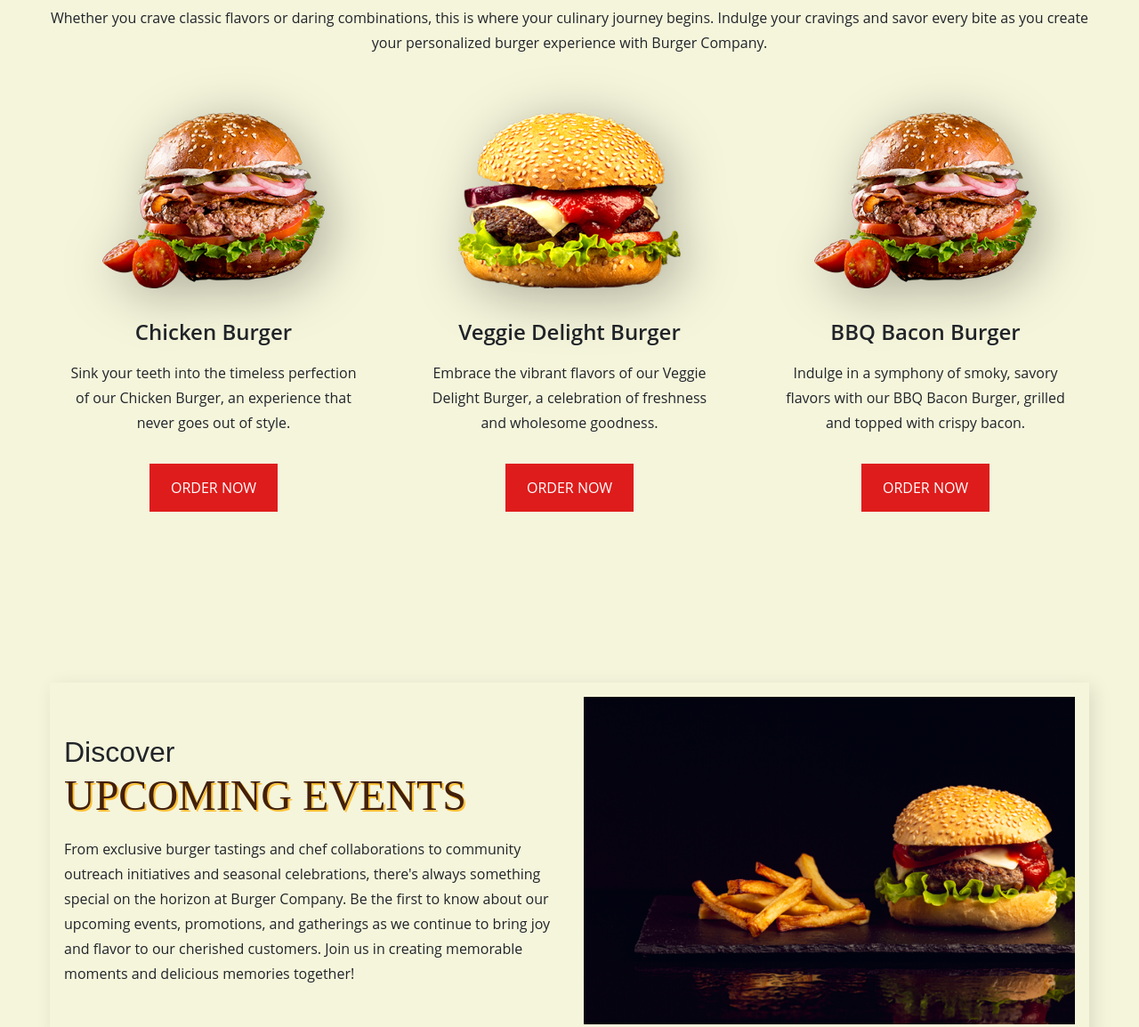
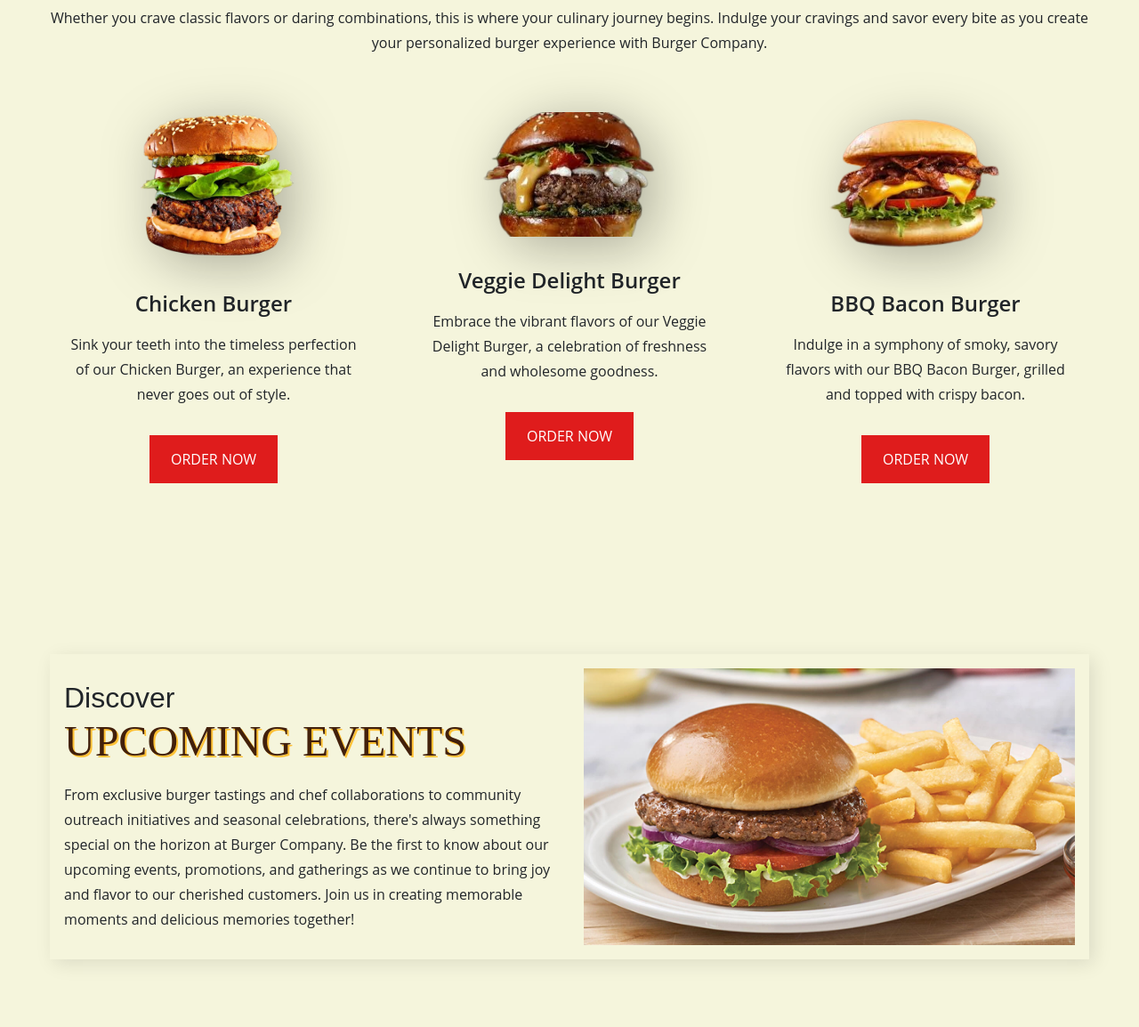
Before and after one commit to fklgjsdlkj/Burger-House, a plain HTML site: page index.html in a window 1280 px wide. Shown: the part 1280-2434 px from the top of the page at 89% size. Drawn offline with Linux system fonts and the light colour scheme.

Commit message:
Update index.html

```diff
--- a/index.html
+++ b/index.html
@@ -5,14 +5,14 @@
     <meta name="viewport" content="width=device-width, initial-scale=1.0">
     <link rel="stylesheet" href="style.css">
     <link rel="stylesheet" href="https://cdnjs.cloudflare.com/ajax/libs/font-awesome/7.0.1/css/all.min.css" integrity="sha512-2SwdPD6INVrV/lHTZbO2nodKhrnDdJK9/kg2XD1r9uGqPo1cUbujc+IYdlYdEErWNu69gVcYgdxlmVmzTWnetw==" crossorigin="anonymous" referrerpolicy="no-referrer" />
-    <title>Responsive Navbar</title>
+    <title>Burger House</title>
     <link rel="preconnect" href="https://fonts.googleapis.com">
 <link rel="preconnect" href="https://fonts.gstatic.com" crossorigin>
 </head>
 <body>
     <header>
-
-      <audio id="click" src="cartoon_bite_sound_effect.mp3" preload="auto" hidden></audio>
+      <audio ></audio>
+      <audio id="click" src="assets/cartoon_bite_sound_effect.mp3" preload="auto" hidden></audio>
         <div class="Navbar">
           <div class="logo">
             <a href="">
@@ -93,7 +93,7 @@ Bite Now
       </p>
       <div class="order__grid">
         <div class="order__card">
-          <img src="assets/order-1.png" alt="order" />
+          <img src="assets/real-simple-mushroom-black-bean-burgers-recipe-0c365277d4294e6db2daa3353d6ff605-removebg-preview.png" alt="order" />
           <h4>Chicken Burger</h4>
           <p>
             Sink your teeth into the timeless perfection of our Chicken Burger,
@@ -102,7 +102,7 @@ Bite Now
           <button class="btn">ORDER NOW</button>
         </div>
         <div class="order__card">
-          <img src="assets/order-2.png" alt="order" />
+          <img src="assets/images__2_-removebg-preview.png" alt="order" />
           <h4>Veggie Delight Burger</h4>
           <p>
             Embrace the vibrant flavors of our Veggie Delight Burger, a
@@ -111,7 +111,7 @@ Bite Now
           <button class="btn">ORDER NOW</button>
         </div>
         <div class="order__card">
-          <img src="assets/order-3.png" alt="order" />
+          <img src="assets/images__1_-removebg-preview.png" alt="order" />
           <h4>BBQ Bacon Burger</h4>
           <p>
             Indulge in a symphony of smoky, savory flavors with our BBQ Bacon
@@ -125,7 +125,7 @@ Bite Now
     <section class="section__container event__container" id="event">
       <div class="event__content">
         <div class="event__image">
-          <img src="assets/event.png" alt="event" />
+          <img src="assets/bigp.jpg" alt="event" />
         </div>
         <div class="event__details">
           <h3>Discover</h3>
```
